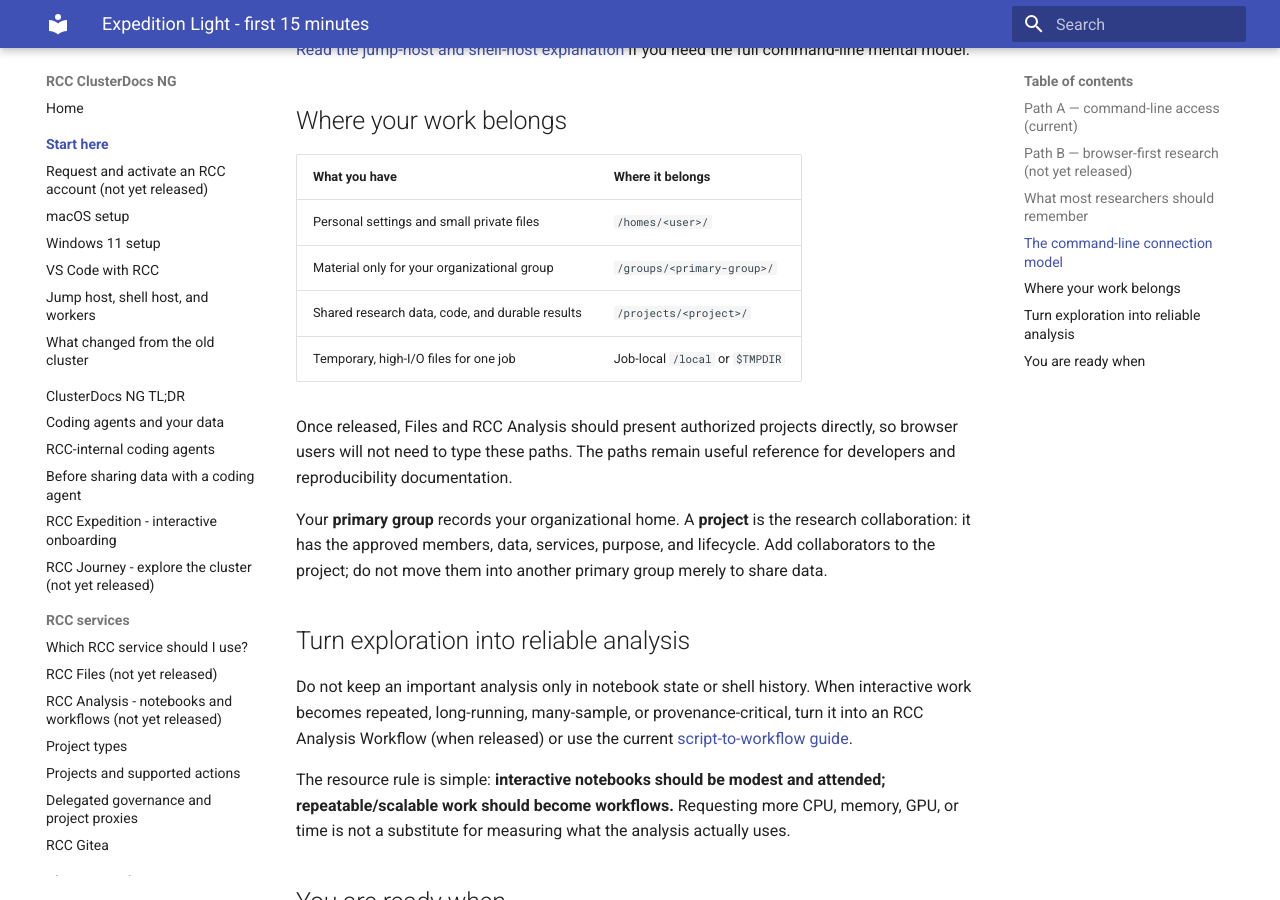
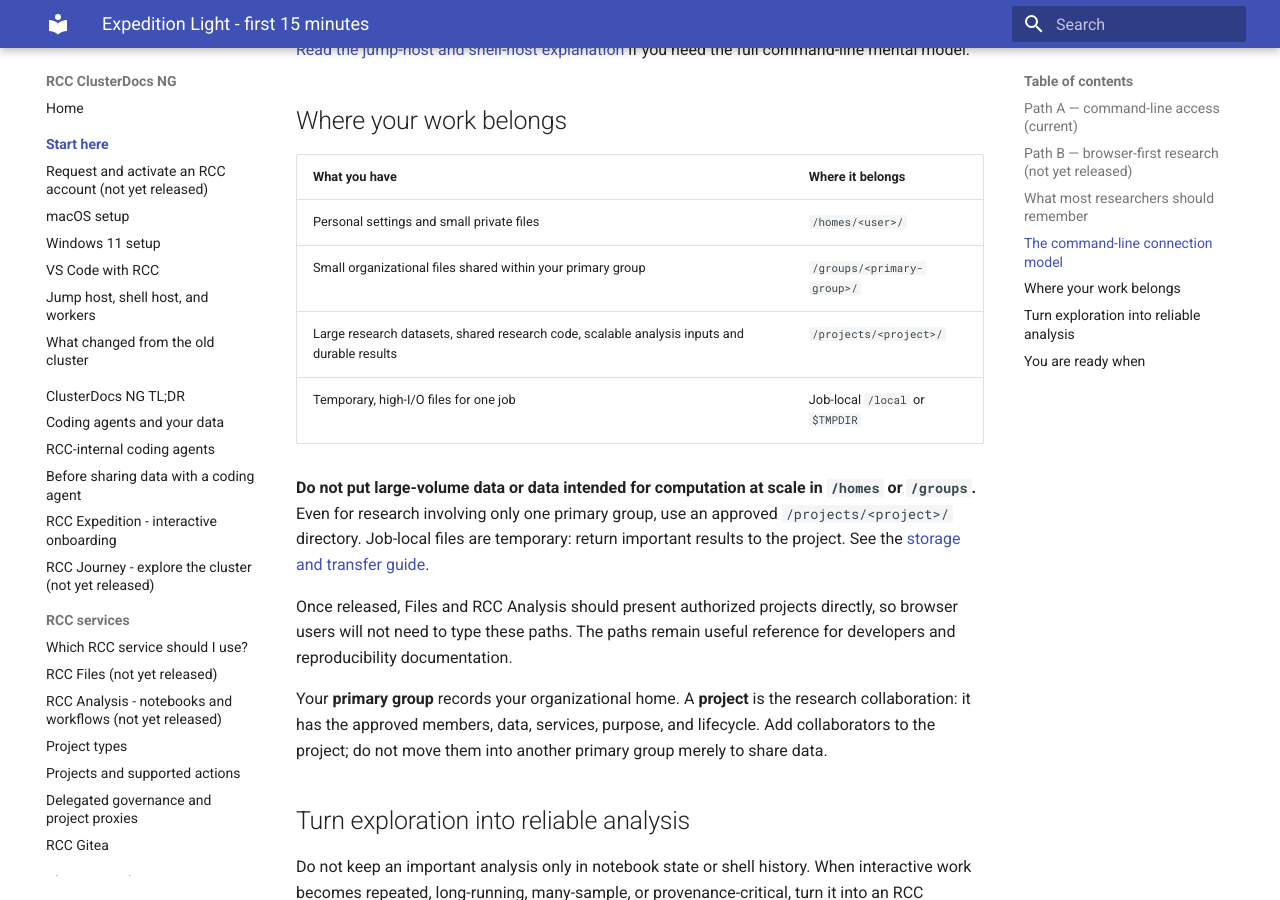
Before and after one commit to IKIM-Essen/ClusterDocs, an MkDocs documentation site: the page built from docs/getting-started/index.md, in a window 1280 px wide and 900 px high, scrolled down 2018 px. Built offline with MkDocs 1.6.1 and Material for MkDocs 9.7.7, drawn with Linux system fonts in a browser that asks for light colours.

Commit message:
docs: place large or scalable research data in projects

```diff
--- a/docs/getting-started/index.md
+++ b/docs/getting-started/index.md
@@ -92,9 +92,15 @@
 | What you have | Where it belongs |
 |---|---|
 | Personal settings and small private files | `/homes/<user>/` |
-| Material only for your organizational group | `/groups/<primary-group>/` |
-| Shared research data, code, and durable results | `/projects/<project>/` |
+| Small organizational files shared within your primary group | `/groups/<primary-group>/` |
+| Large research datasets, shared research code, scalable analysis inputs and durable results | `/projects/<project>/` |
 | Temporary, high-I/O files for one job | Job-local `/local` or `$TMPDIR` |
+
+**Do not put large-volume data or data intended for computation at scale in
+`/homes` or `/groups`.** Even for research involving only one primary group,
+use an approved `/projects/<project>/` directory. Job-local files are temporary:
+return important results to the project. See the
+[storage and transfer guide](../reference/storage-transfer.md).
 
 Once released, Files and RCC Analysis should present authorized projects
 directly, so browser users will not need to type these paths. The paths remain useful
```
